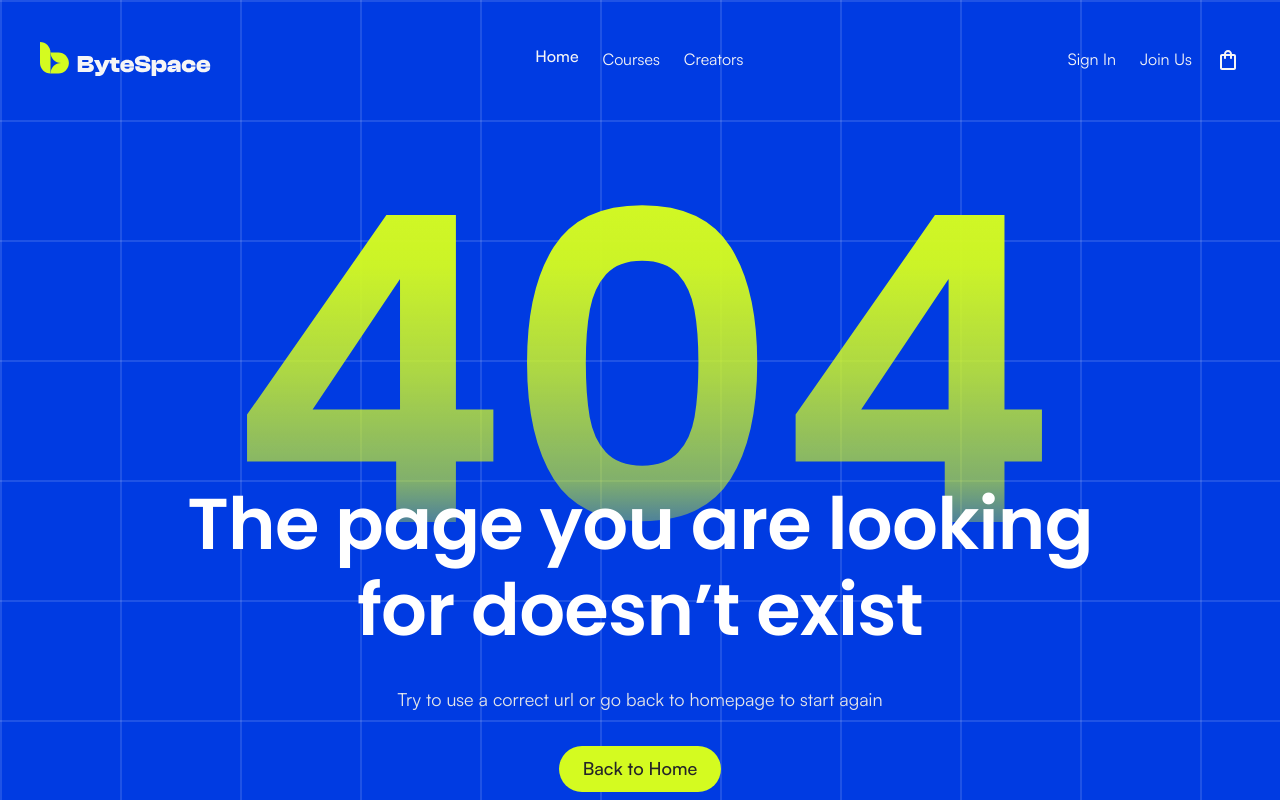
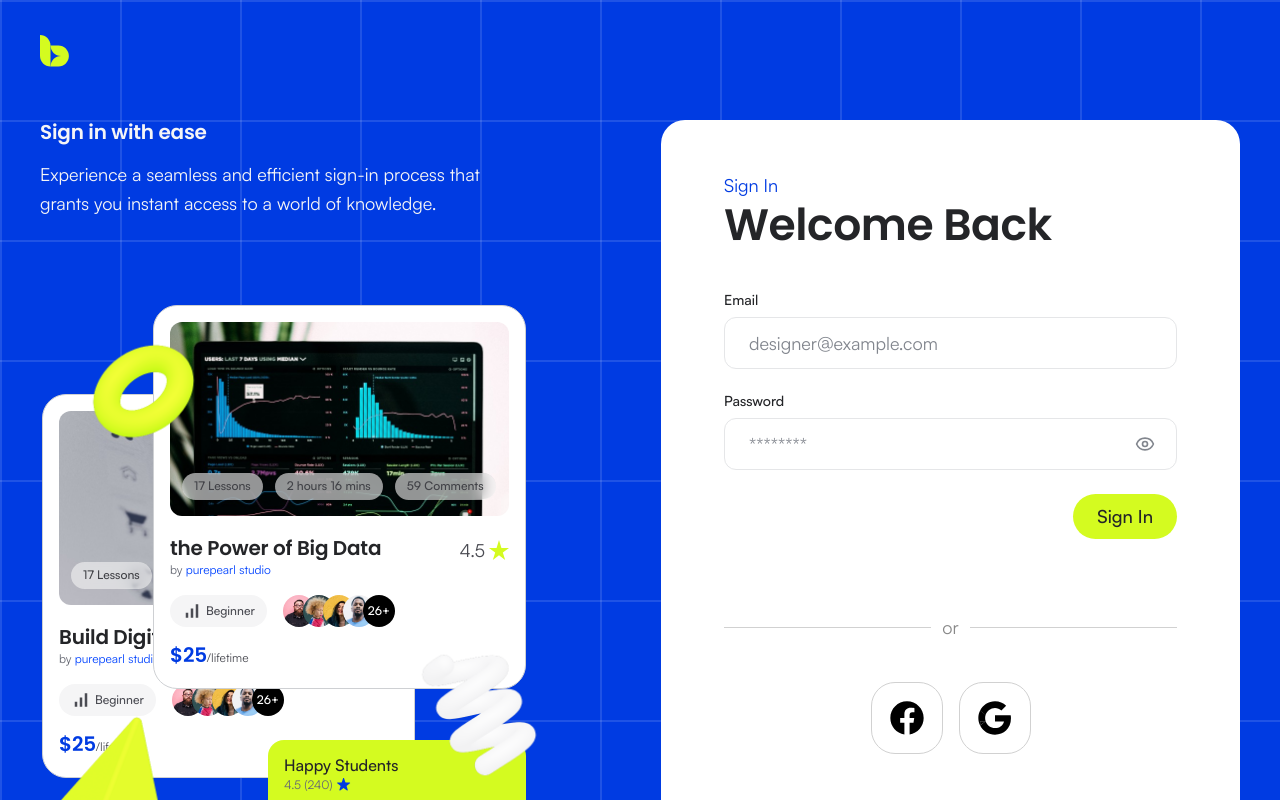
Before and after one commit to aliridowan/bytespace, a Next.js app: page /sign-in in a window 1280 px wide. Before the commit this address had no page. Shown: the top 800 px of the page. Built offline with nearby package versions, Linux system fonts and the light colour scheme.

Commit message:
feat: add the sign-in page

```diff
--- /dev/null
+++ b/src/app/(auth)/sign-in/page.tsx
@@ -0,0 +1,18 @@
+import type { Metadata } from "next";
+import { AuthShell } from "@/components/sections/auth/AuthShell";
+import { SignInCard } from "@/components/sections/auth/SignInCard";
+
+export const metadata: Metadata = {
+  title: "Sign in – ByteSpace",
+};
+
+export default function SignInPage() {
+  return (
+    <AuthShell
+      title="Sign in with ease"
+      description="Experience a seamless and efficient sign-in process that grants you instant access to a world of knowledge."
+    >
+      <SignInCard />
+    </AuthShell>
+  );
+}
--- /dev/null
+++ b/src/components/sections/auth/SignInCard.tsx
@@ -0,0 +1,144 @@
+"use client";
+
+import Image from "next/image";
+import { useTransition } from "react";
+import { zodResolver } from "@hookform/resolvers/zod";
+import { useForm } from "react-hook-form";
+import { toast } from "sonner";
+import { signIn } from "@/app/(auth)/actions";
+import { Button } from "@/components/ui/Button";
+import { PasswordField } from "@/components/ui/PasswordField";
+import { TextField } from "@/components/ui/TextField";
+import { signInSchema, type SignInValues } from "@/zodSchema/signInSchema";
+import Link from "next/link";
+
+// Figma uses a separate "Black" palette for the divider and the grey text on this card;
+// these two colours exist only here.
+const dividerColor = "bg-[#d1d1d1]";
+const mutedText = "text-[#888888]";
+
+const socialLogins = [
+  { name: "Facebook", icon: "/icons/social/facebook.svg" },
+  { name: "Google", icon: "/icons/social/google.svg" },
+];
+
+const socialDemoMessage = "Social sign-in isn't available in this demo yet.";
+
+// Sign-in card (Figma "Login" frame). The content (683px from xl) has three blocks spread
+// over its height (space-between):
+//   1. heading, then the form (40px apart; fields 24px apart)
+//   2. "or" divider + Facebook/Google buttons (40px apart)
+//   3. "New user? Create an account"
+// The form uses React Hook Form with the Zod schema (zodResolver): register() connects each
+// input, handleSubmit() checks the values against signInSchema and calls onValid only when
+// every field passes. noValidate turns off the browser's own popups so only our messages show.
+// A valid form goes to the signIn Server Action, which redirects to the home page.
+export function SignInCard() {
+  const {
+    register,
+    handleSubmit,
+    formState: { errors },
+  } = useForm<SignInValues>({
+    resolver: zodResolver(signInSchema),
+    defaultValues: { email: "", password: "" },
+  });
+
+  // isPending is true while the Server Action runs (and until the redirect is done)
+  const [isPending, startTransition] = useTransition();
+
+  // The action runs inside startTransition, as Next.js expects for Server Actions called
+  // from an event handler: its redirect() then becomes a normal page change.
+  function onValid(values: SignInValues) {
+    startTransition(async () => {
+      // Shown before the call: after a redirect the code below "await" doesn't run.
+      // The Toaster lives in the root layout, so the toast stays while the home page opens.
+      const toastId = toast.success("Signed in successfully");
+
+      // Only comes back when the server rejected the values
+      const result = await signIn(values);
+      toast.dismiss(toastId);
+      toast.error(result.error);
+    });
+  }
+
+  return (
+    <div
+      className={`rounded-3xl bg-white px-6 py-10 sm:px-[63px] sm:py-[50px] xl:flex xl:min-h-[784px] xl:flex-col xl:justify-center`}
+    >
+      <div className="flex flex-col justify-between gap-10 xl:min-h-[683px]">
+        <div className="flex flex-col gap-10">
+          <div>
+            <p className="text-body-l text-primary-800">Sign In</p>
+            <h2 className="text-heading-s tracking-[-0.01em] text-neutral-950 sm:text-heading-m">
+              Welcome Back
+            </h2>
+          </div>
+          <form
+            onSubmit={handleSubmit(onValid)}
+            noValidate
+            className="flex flex-col gap-6"
+          >
+            <TextField
+              id="sign-in-email"
+              label="Email"
+              type="email"
+              autoComplete="email"
+              placeholder="designer@example.com"
+              error={errors.email?.message}
+              {...register("email")}
+            />
+            <PasswordField
+              id="sign-in-password"
+              label="Password"
+              autoComplete="current-password"
+              placeholder="********"
+              error={errors.password?.message}
+              {...register("password")}
+            />
+
+            {/* Disabled while the action runs, so a double click can't send the form twice */}
+            <Button type="submit" disabled={isPending} className="self-end">
+              Sign In
+            </Button>
+          </form>
+        </div>
+
+        <div className="flex flex-col gap-10">
+          {/* Figma: 200px lines with 11px around "or"; here the lines take the rest of the row */}
+          <div className="flex items-center gap-[11px]">
+            <span
+              aria-hidden="true"
+              className={`h-px flex-1 ${dividerColor}`}
+            />
+            <span className={`text-body-l ${mutedText}`}>or</span>
+            <span
+              aria-hidden="true"
+              className={`h-px flex-1 ${dividerColor}`}
+            />
+          </div>
+
+          {/* 72px square buttons (24px radius, 1px border) with the 40px icon in the middle */}
+          <div className="flex justify-center gap-4">
+            {socialLogins.map((social) => (
+              <button
+                key={social.name}
+                type="button"
+                aria-label={`Sign in with ${social.name}`}
+                onClick={() => toast.info(socialDemoMessage)}
+                className="flex size-18 items-center justify-center rounded-3xl border border-[#d1d1d1] bg-white transition-colors hover:bg-neutral-50 focus-visible:outline-2 focus-visible:outline-offset-2 focus-visible:outline-primary-600"
+              >
+                <Image src={social.icon} alt="" width={40} height={40} />
+              </button>
+            ))}
+          </div>
+        </div>
+        <p className={`flex justify-center gap-1 text-body-m`}>
+          New User?
+          <Link href="/sign-up" className="text-primary-800 hover:underline">
+            Create an account
+          </Link>
+        </p>
+      </div>
+    </div>
+  );
+}
```
